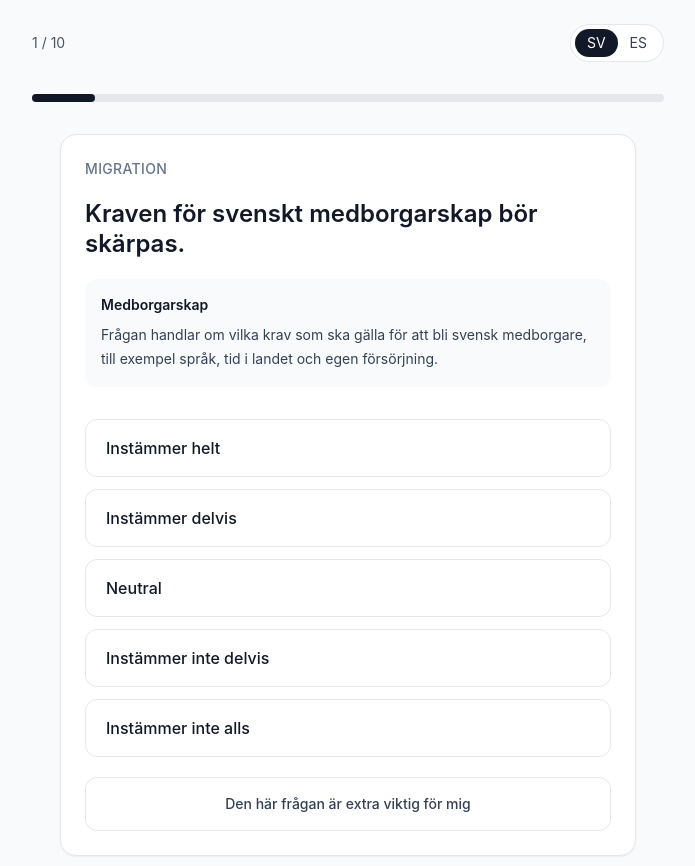
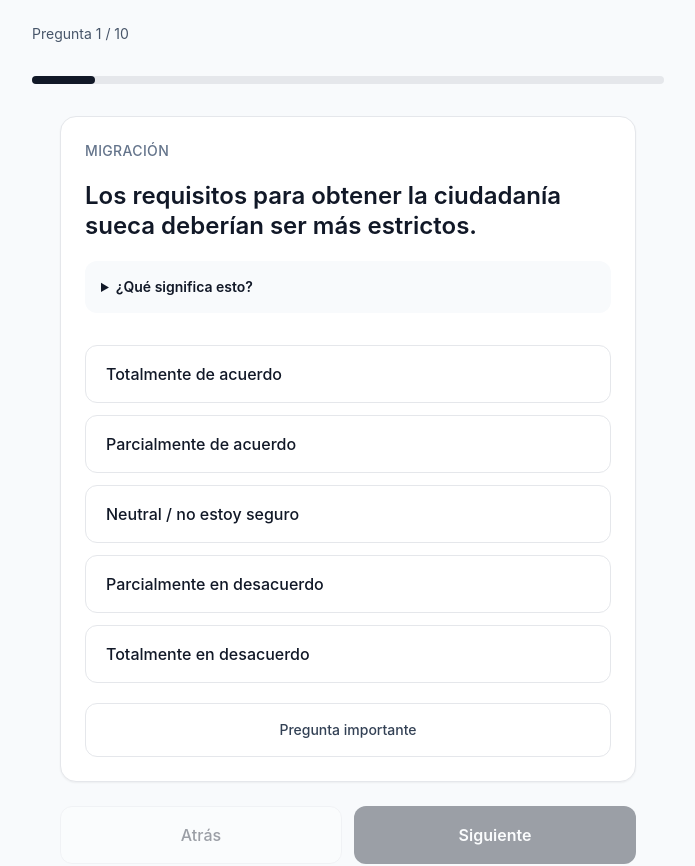
Before and after one commit to prismasuecia/valkompass, a Next.js app: page /quiz in a window 1280 px wide. Shown: the top 866 px of the page, without its empty margins (292-987 px from the left). Built offline with nearby package versions, Linux system fonts and the light colour scheme.

Commit message:
Make public UI Spanish only

```diff
--- a/app/layout.tsx
+++ b/app/layout.tsx
@@ -2,13 +2,13 @@ import type {Metadata} from 'next';
 import './globals.css';
 
 export const metadata: Metadata = {
-  title: 'Valkompass Prisma',
-  description: 'En neutral valkompass på svenska och spanska inför riksdagsvalet 2026.'
+  title: 'Brújula electoral Prisma',
+  description: 'Una brújula electoral neutral en español para las elecciones parlamentarias suecas de 2026.'
 };
 
 export default function RootLayout({children}: {children: React.ReactNode}) {
   return (
-    <html lang="sv">
+    <html lang="es">
       <body>{children}</body>
     </html>
   );
--- a/app/page.tsx
+++ b/app/page.tsx
@@ -4,12 +4,12 @@ export default function HomePage() {
   return (
     <main className="mx-auto flex min-h-screen max-w-xl flex-col justify-center px-5 py-12">
       <p className="text-sm font-medium uppercase tracking-wide text-slate-500">Prisma Suecia</p>
-      <h1 className="mt-4 text-4xl font-semibold tracking-tight text-ink">Valkompass 2026</h1>
+      <h1 className="mt-4 text-4xl font-semibold tracking-tight text-ink">Brújula electoral 2026</h1>
       <p className="mt-5 text-lg leading-8 text-slate-700">
-        En mobilanpassad valkompass på svenska och spanska. Svara på tio sakfrågor och jämför dina svar med partiernas positioner.
+        Una guía sencilla para comparar tus opiniones con las posiciones de los partidos suecos antes de las elecciones de 2026.
       </p>
       <Link href="/quiz" className="mt-10 rounded-xl bg-ink px-6 py-4 text-center text-base font-semibold text-white">
-        Starta
+        Comenzar
       </Link>
     </main>
   );
--- a/app/quiz/page.tsx
+++ b/app/quiz/page.tsx
@@ -26,7 +26,6 @@ export default function QuizPage() {
     answerQuestion,
     nextQuestion,
     previousQuestion,
-    setLanguage,
     setResults,
     toggleImportantQuestion
   } = useQuizStore();
@@ -52,24 +51,8 @@ export default function QuizPage() {
     <main className="mx-auto min-h-screen max-w-2xl px-5 py-6">
       <div className="mb-8 flex items-center justify-between gap-4">
         <p className="text-sm text-slate-600">
-          {currentQuestionIndex + 1} / {questions.length}
+          Pregunta {currentQuestionIndex + 1} / {questions.length}
         </p>
-        <div className="flex rounded-full border border-line bg-white p-1">
-          <button
-            type="button"
-            onClick={() => setLanguage('sv')}
-            className={`rounded-full px-3 py-1 text-sm ${language === 'sv' ? 'bg-ink text-white' : 'text-slate-700'}`}
-          >
-            SV
-          </button>
-          <button
-            type="button"
-            onClick={() => setLanguage('es')}
-            className={`rounded-full px-3 py-1 text-sm ${language === 'es' ? 'bg-ink text-white' : 'text-slate-700'}`}
-          >
-            ES
-          </button>
-        </div>
       </div>
       <ProgressBar current={currentQuestionIndex + 1} total={questions.length} />
       <div className="mt-8">
@@ -90,7 +73,7 @@ export default function QuizPage() {
           disabled={currentQuestionIndex === 0}
           className="rounded-xl border border-line bg-white px-5 py-4 font-medium text-ink disabled:opacity-40"
         >
-          {language === 'sv' ? 'Tillbaka' : 'Atrás'}
+          Atrás
         </button>
         <button
           type="button"
@@ -98,7 +81,7 @@ export default function QuizPage() {
           disabled={!selectedAnswer}
           className="rounded-xl bg-ink px-5 py-4 font-semibold text-white disabled:opacity-40"
         >
-          {isLastQuestion ? (language === 'sv' ? 'Visa resultat' : 'Ver resultado') : language === 'sv' ? 'Nästa' : 'Siguiente'}
+          {isLastQuestion ? 'Ver resultado' : 'Siguiente'}
         </button>
       </div>
     </main>
--- a/app/result/page.tsx
+++ b/app/result/page.tsx
@@ -13,7 +13,7 @@ export default function ResultPage() {
   return (
     <main className="mx-auto min-h-screen max-w-xl px-5 py-10">
       <p className="text-sm font-medium uppercase tracking-wide text-slate-500">Prisma Suecia</p>
-      <h1 className="mt-4 text-3xl font-semibold text-ink">{language === 'sv' ? 'Ditt resultat' : 'Tu resultado'}</h1>
+      <h1 className="mt-4 text-3xl font-semibold text-ink">Estás más cerca de:</h1>
       <div className="mt-8 grid gap-4">
         {results.map((result) => {
           const party = parties.find((item) => item.id === result.partyId);
@@ -29,7 +29,7 @@ export default function ResultPage() {
                 <p className="text-lg font-semibold text-ink">{result.score}%</p>
               </div>
               <p className="mt-3 text-sm text-slate-600">
-                {language === 'sv' ? 'Jämförda frågor' : 'Preguntas comparadas'}: {result.matchedQuestions}
+                Preguntas comparadas: {result.matchedQuestions}
               </p>
             </article>
           );
@@ -40,7 +40,7 @@ export default function ResultPage() {
         onClick={reset}
         className="mt-8 block rounded-xl border border-line bg-white px-6 py-4 text-center font-semibold text-ink"
       >
-        {language === 'sv' ? 'Börja om' : 'Empezar de nuevo'}
+        Empezar de nuevo
       </Link>
     </main>
   );
--- a/components/AnswerButtons.tsx
+++ b/components/AnswerButtons.tsx
@@ -1,36 +1,25 @@
 'use client';
 
-import type {AnswerValue, Language} from '@/types';
+import type {AnswerValue} from '@/types';
 
-const labels: Record<Language, {value: AnswerValue; label: string}[]> = {
-  sv: [
-    {value: 2, label: 'Instämmer helt'},
-    {value: 1, label: 'Instämmer delvis'},
-    {value: 0, label: 'Neutral'},
-    {value: -1, label: 'Instämmer inte delvis'},
-    {value: -2, label: 'Instämmer inte alls'}
-  ],
-  es: [
-    {value: 2, label: 'Totalmente de acuerdo'},
-    {value: 1, label: 'Parcialmente de acuerdo'},
-    {value: 0, label: 'Neutral'},
-    {value: -1, label: 'Parcialmente en desacuerdo'},
-    {value: -2, label: 'Totalmente en desacuerdo'}
-  ]
-};
+const labels: {value: AnswerValue; label: string}[] = [
+  {value: 2, label: 'Totalmente de acuerdo'},
+  {value: 1, label: 'Parcialmente de acuerdo'},
+  {value: 0, label: 'Neutral / no estoy seguro'},
+  {value: -1, label: 'Parcialmente en desacuerdo'},
+  {value: -2, label: 'Totalmente en desacuerdo'}
+];
 
 export function AnswerButtons({
-  language,
   selectedValue,
   onSelect
 }: {
-  language: Language;
   selectedValue?: AnswerValue;
   onSelect: (value: AnswerValue) => void;
 }) {
   return (
     <div className="grid gap-3">
-      {labels[language].map((item) => (
+      {labels.map((item) => (
         <button
           key={item.value}
           type="button"
--- a/components/QuestionCard.tsx
+++ b/components/QuestionCard.tsx
@@ -2,6 +2,14 @@
 
 import {AnswerButtons} from '@/components/AnswerButtons';
 import type {AnswerValue, Explanation, Language, Question} from '@/types';
+
+const categoryLabels: Record<Question['category'], string> = {
+  migration: 'Migración',
+  crime: 'Seguridad',
+  school: 'Escuela',
+  economy: 'Economía',
+  energy: 'Energía'
+};
 
 export function QuestionCard({
   question,
@@ -22,16 +30,17 @@ export function QuestionCard({
 }) {
   return (
     <article className="mx-auto w-full max-w-xl rounded-2xl border border-line bg-white p-6 shadow-sm">
-      <p className="text-sm font-medium uppercase tracking-wide text-slate-500">{question.category}</p>
+      <p className="text-sm font-medium uppercase tracking-wide text-slate-500">{categoryLabels[question.category]}</p>
       <h1 className="mt-5 text-2xl font-semibold leading-tight text-ink">{question.statement[language]}</h1>
       {explanation ? (
-        <div className="mt-5 rounded-xl bg-paper p-4">
-          <h2 className="text-sm font-semibold text-ink">{explanation.title[language]}</h2>
+        <details className="mt-5 rounded-xl bg-paper p-4">
+          <summary className="cursor-pointer text-sm font-semibold text-ink">¿Qué significa esto?</summary>
+          <h2 className="mt-4 text-sm font-semibold text-ink">{explanation.title[language]}</h2>
           <p className="mt-2 text-sm leading-6 text-slate-700">{explanation.content[language]}</p>
-        </div>
+        </details>
       ) : null}
       <div className="mt-8">
-        <AnswerButtons language={language} selectedValue={selectedValue} onSelect={onAnswer} />
+        <AnswerButtons selectedValue={selectedValue} onSelect={onAnswer} />
       </div>
       {question.importanceAllowed ? (
         <button
@@ -41,7 +50,7 @@ export function QuestionCard({
             important ? 'border-ink bg-slate-100 text-ink' : 'border-line bg-white text-slate-700'
           }`}
         >
-          {language === 'sv' ? 'Den här frågan är extra viktig för mig' : 'Esta pregunta es muy importante para mí'}
+          Pregunta importante
         </button>
       ) : null}
     </article>
--- a/store/quizStore.ts
+++ b/store/quizStore.ts
@@ -22,7 +22,7 @@ export const useQuizStore = create<QuizState>((set) => ({
   currentQuestionIndex: 0,
   answers: [],
   importantQuestions: [],
-  language: 'sv',
+  language: 'es',
   results: [],
   setLanguage: (language) => set({language}),
   answerQuestion: (answer) =>
```
